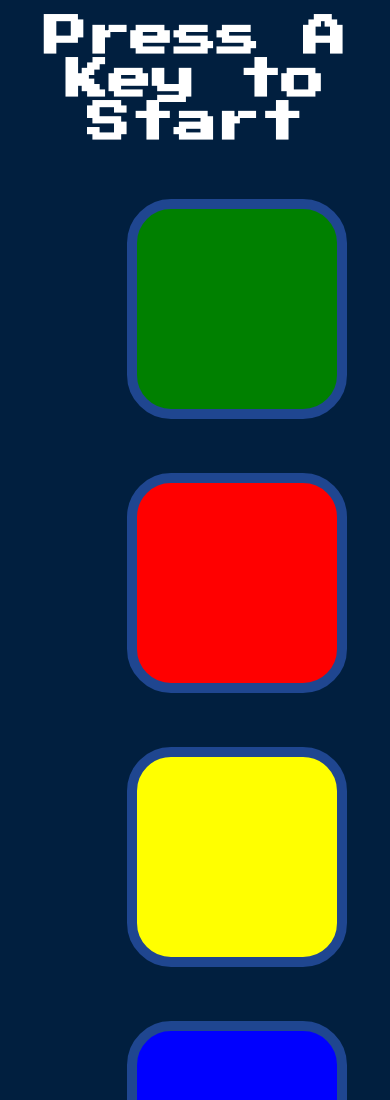
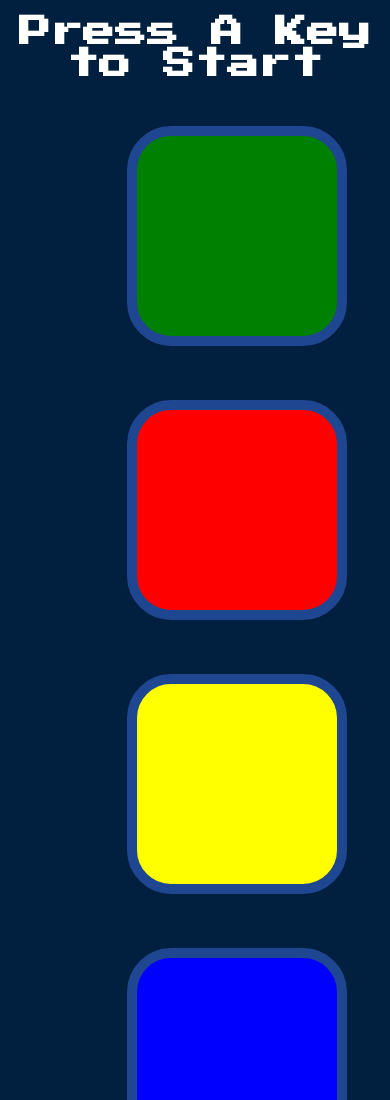
Before and after one commit to mishra-sankalp/simon_game, a plain HTML site: page index.html in a window 390 px wide. Shown: the top 1100 px of the page. Drawn offline with nearby package versions, Linux system fonts and the light colour scheme.

Commit message:
Update styles.css

```diff
--- a/styles.css
+++ b/styles.css
@@ -6,7 +6,7 @@ body {
 
 #level-title {
   font-family: 'Press Start 2P', cursive;
-  font-size: 2.7rem;
+  font-size: 2.6rem;
   margin-top:1rem ;
   color: #fff;
 }
@@ -69,6 +69,7 @@ body {
   }
   #level-title{
     text-align: center;
+    font-size:2rem;
     justify-content: center;
   }
 }
```
